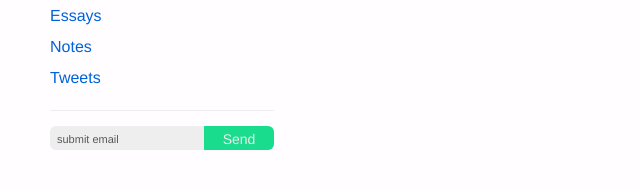
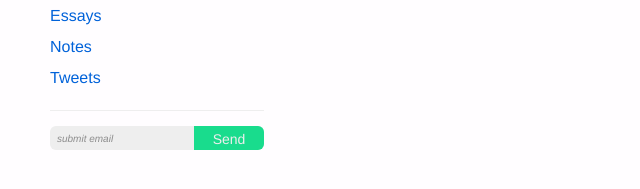
Before and after one commit to jfeiwell/jfeiwell.github.io, a Jekyll site: the page built from index.md, in a window 1280 px wide. Shown: the part 173-362 px from the top of the page, without its empty margins (0-640 px from the left). Built offline with Jekyll 4.4.1, drawn with Linux system fonts in a browser that asks for light colours.

Commit message:
submit fix

```diff
--- a/assets/main.css
+++ b/assets/main.css
@@ -151,6 +151,7 @@
     text-align: left;
     vertical-align:bottom;
     padding-bottom:0px;
+    padding-top:0px;
     margin: auto;
     width: 100%;
     border-radius:6px;
@@ -158,7 +159,7 @@
     border: none;
     height:24px;
     font-family: Gordita, Helvetica Neue, Arial, sans-serif, -apple-system;
-    font-size: 11px;
+    font-size: 10px;
 }
 
 #btn{
@@ -188,7 +189,8 @@
 }
 
 ::placeholder { /* Chrome, Firefox, Opera, Safari 10.1+ */
-  color: #595959;
+  color: #8c8c8c;
+  font-style: italic;
   padding-left:5px;
   margin: auto;
   opacity: 1; /* Firefox */
```
Also changed, not shown: 2 other files.
